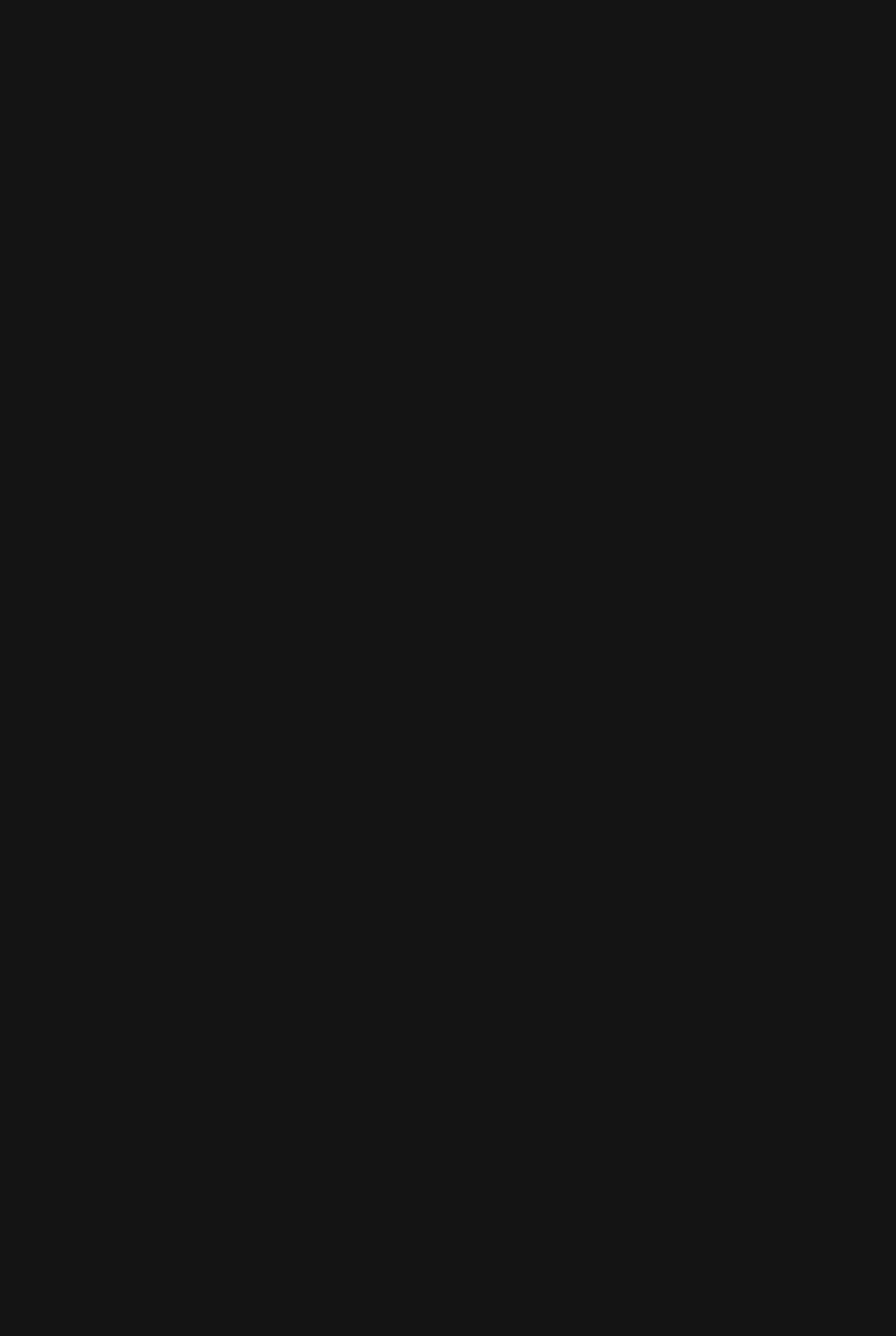
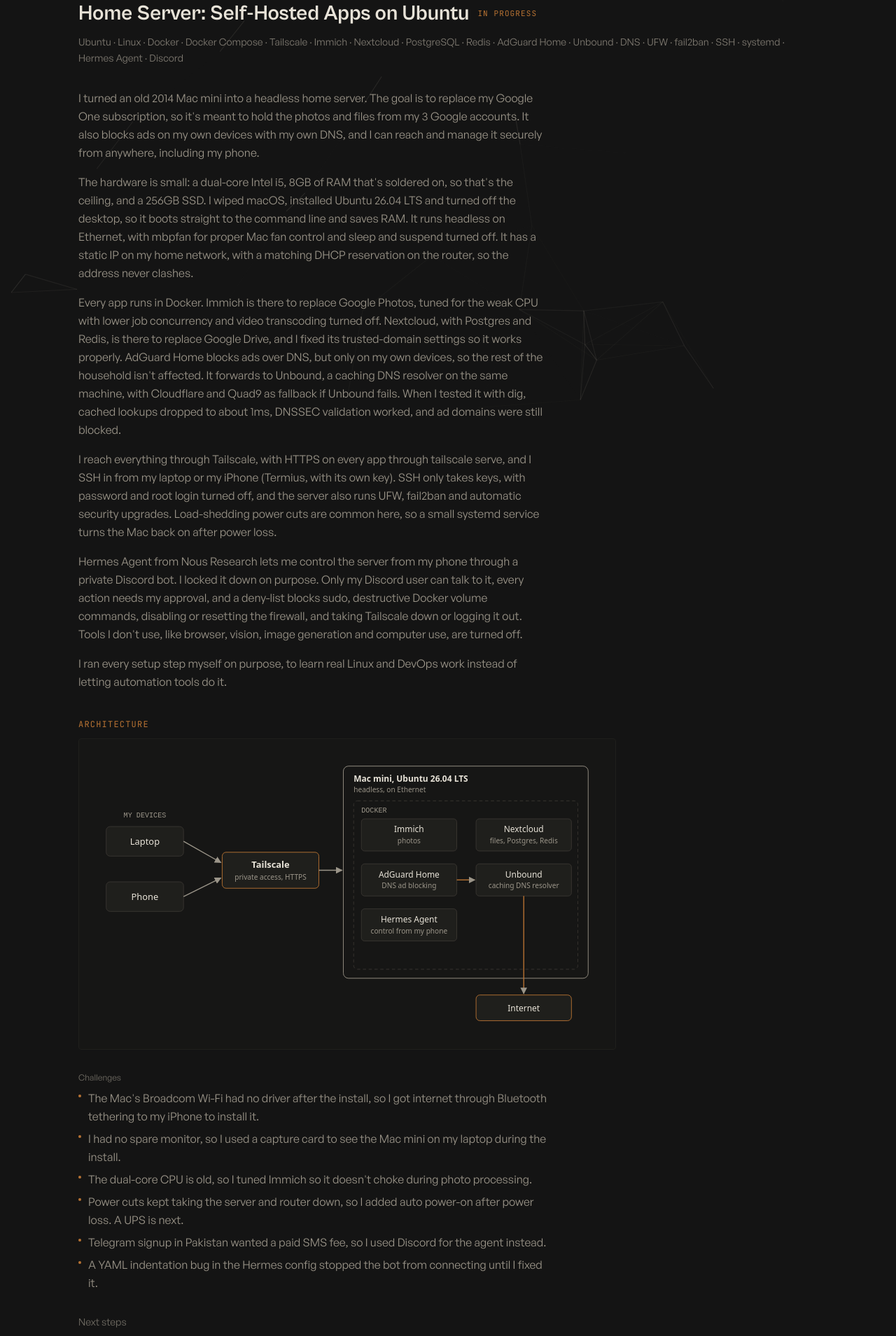
Before and after one commit to arsalqazi3/portfolio, a Next.js app: page /projects/home-server in a window 1280 px wide. Before the commit this address had no page. Shown: the part 200-2109 px from the top of the page at 70% size. Before the commit the page ends 800 px from the top, so only its background shows below. Built offline with nearby package versions, Linux system fonts and the light colour scheme.

Commit message:
Add home server project

```diff
--- a/src/app/projects/[slug]/page.tsx
+++ b/src/app/projects/[slug]/page.tsx
@@ -1,6 +1,7 @@
 import type { Metadata } from "next";
 import { existsSync } from "node:fs";
 import path from "node:path";
+import Image from "next/image";
 import Link from "next/link";
 import { notFound } from "next/navigation";
 import { PROJECTS, getProject } from "@/data/projects";
@@ -24,7 +25,9 @@
   const project = getProject(slug);
   if (!project) notFound();
 
-  const hasDemo = existsSync(path.join(process.cwd(), "public", "demos", project.demoFile));
+  const hasDemo =
+    project.demoFile !== undefined &&
+    existsSync(path.join(process.cwd(), "public", "demos", project.demoFile));
   const availableProofs = (project.proofs ?? []).filter((proof) =>
     existsSync(path.join(process.cwd(), "public", "proofs", project.slug, proof.file))
   );
@@ -80,11 +83,41 @@
         ))}
       </div>
 
+      {project.diagram && (
+        <div className="mt-10">
+          <p className="font-mono text-xs uppercase tracking-widest text-copper">Architecture</p>
+          <div className="mt-3 max-w-3xl rounded border border-ink-soft bg-ink-soft/20 p-4 sm:p-6">
+            <Image
+              src={`/diagrams/${project.diagram.file}`}
+              alt={project.diagram.alt}
+              width={780}
+              height={430}
+              unoptimized
+              className="h-auto w-full"
+            />
+          </div>
+        </div>
+      )}
+
       {project.highlights && (
         <div className="mt-8 max-w-2xl">
           <p className="text-xs text-muted/70">Highlights</p>
           <ul className="mt-2 space-y-1.5 text-sm leading-relaxed text-muted sm:text-base">
             {project.highlights.map((item) => (
+              <li key={item} className="flex gap-2.5">
+                <span className="mt-2 h-1 w-1 flex-none rounded-full bg-copper" aria-hidden="true" />
+                {item}
+              </li>
+            ))}
+          </ul>
+        </div>
+      )}
+
+      {project.challenges && (
+        <div className="mt-8 max-w-2xl">
+          <p className="text-xs text-muted/70">Challenges</p>
+          <ul className="mt-2 space-y-1.5 text-sm leading-relaxed text-muted sm:text-base">
+            {project.challenges.map((item) => (
               <li key={item} className="flex gap-2.5">
                 <span className="mt-2 h-1 w-1 flex-none rounded-full bg-copper" aria-hidden="true" />
                 {item}
@@ -117,7 +150,7 @@
           )}
           {project.remaining && (
             <div>
-              <p className="text-muted/70">Remaining</p>
+              <p className="text-muted/70">Next steps</p>
               <ul className="mt-1 space-y-1 text-muted/60">
                 {project.remaining.map((item) => (
                   <li key={item}>{item}</li>
@@ -128,6 +161,7 @@
         </div>
       )}
 
+      {project.demoFile && (
         <div className="mt-10">
           <p className="font-mono text-xs uppercase tracking-widest text-copper">Demo</p>
           {hasDemo ? (
@@ -140,6 +174,7 @@
             </div>
           )}
         </div>
+      )}
     </div>
   );
 }
--- a/src/data/projects.ts
+++ b/src/data/projects.ts
@@ -11,10 +11,14 @@
   remaining?: string[];
   /** Standout bullet points for a completed project's detail page. */
   highlights?: string[];
+  /** Problems hit along the way and how they were solved. */
+  challenges?: string[];
   /** Ordered screenshot proof, rendered as a horizontal scroll strip. Filenames live at public/proofs/<slug>/<file>. */
   proofs?: { file: string; caption: string }[];
-  /** Filename to look for at public/demos/<demoFile>. None uploaded yet. */
-  demoFile: string;
+  /** Architecture diagram at public/diagrams/<file>. */
+  diagram?: { file: string; alt: string };
+  /** Filename at public/demos/<demoFile>. Leave it out for projects with no demo, like private self-hosted apps. */
+  demoFile?: string;
 };
 
 export const PROJECTS: Project[] = [
@@ -84,6 +88,60 @@
     ],
     demoFile: "sentinelforge.mp4",
   },
+  {
+    slug: "home-server",
+    title: "Home Server: Self-Hosted Apps on Ubuntu",
+    status: "In Progress",
+    summary:
+      "An old 2014 Mac mini turned into a headless Ubuntu server that runs my own photo, file and DNS apps, and that I can manage securely from anywhere.",
+    description: [
+      "I turned an old 2014 Mac mini into a headless home server. The goal is to replace my Google One subscription, so it's meant to hold the photos and files from my 3 Google accounts. It also blocks ads on my own devices with my own DNS, and I can reach and manage it securely from anywhere, including my phone.",
+      "The hardware is small: a dual-core Intel i5, 8GB of RAM that's soldered on, so that's the ceiling, and a 256GB SSD. I wiped macOS, installed Ubuntu 26.04 LTS and turned off the desktop, so it boots straight to the command line and saves RAM. It runs headless on Ethernet, with mbpfan for proper Mac fan control and sleep and suspend turned off. It has a static IP on my home network, with a matching DHCP reservation on the router, so the address never clashes.",
+      "Every app runs in Docker. Immich is there to replace Google Photos, tuned for the weak CPU with lower job concurrency and video transcoding turned off. Nextcloud, with Postgres and Redis, is there to replace Google Drive, and I fixed its trusted-domain settings so it works properly. AdGuard Home blocks ads over DNS, but only on my own devices, so the rest of the household isn't affected. It forwards to Unbound, a caching DNS resolver on the same machine, with Cloudflare and Quad9 as fallback if Unbound fails. When I tested it with dig, cached lookups dropped to about 1ms, DNSSEC validation worked, and ad domains were still blocked.",
+      "I reach everything through Tailscale, with HTTPS on every app through tailscale serve, and I SSH in from my laptop or my iPhone (Termius, with its own key). SSH only takes keys, with password and root login turned off, and the server also runs UFW, fail2ban and automatic security upgrades. Load-shedding power cuts are common here, so a small systemd service turns the Mac back on after power loss.",
+      "Hermes Agent from Nous Research lets me control the server from my phone through a private Discord bot. I locked it down on purpose. Only my Discord user can talk to it, every action needs my approval, and a deny-list blocks sudo, destructive Docker volume commands, disabling or resetting the firewall, and taking Tailscale down or logging it out. Tools I don't use, like browser, vision, image generation and computer use, are turned off.",
+      "I ran every setup step myself on purpose, to learn real Linux and DevOps work instead of letting automation tools do it.",
+    ],
+    stack: [
+      "Ubuntu",
+      "Linux",
+      "Docker",
+      "Docker Compose",
+      "Tailscale",
+      "Immich",
+      "Nextcloud",
+      "PostgreSQL",
+      "Redis",
+      "AdGuard Home",
+      "Unbound",
+      "DNS",
+      "UFW",
+      "fail2ban",
+      "SSH",
+      "systemd",
+      "Hermes Agent",
+      "Discord",
+    ],
+    diagram: {
+      file: "home-server.svg",
+      alt: "Home server architecture: my laptop and phone connect through Tailscale to the Mac mini running Ubuntu. Inside Docker it runs Immich, Nextcloud, AdGuard Home, Unbound and Hermes Agent. AdGuard Home forwards DNS to Unbound, which goes out to the internet.",
+    },
+    challenges: [
+      "The Mac's Broadcom Wi-Fi had no driver after the install, so I got internet through Bluetooth tethering to my iPhone to install it.",
+      "I had no spare monitor, so I used a capture card to see the Mac mini on my laptop during the install.",
+      "The dual-core CPU is old, so I tuned Immich so it doesn't choke during photo processing.",
+      "Power cuts kept taking the server and router down, so I added auto power-on after power loss. A UPS is next.",
+      "Telegram signup in Pakistan wanted a paid SMS fee, so I used Discord for the agent instead.",
+      "A YAML indentation bug in the Hermes config stopped the bot from connecting until I fixed it.",
+    ],
+    remaining: [
+      "External backup drive, with restic backups on a timer",
+      "Import Google Takeout from all 3 accounts: photos into Immich with immich-go, files into Nextcloud",
+      "Test a full restore, then cancel Google One",
+      "A UPS for the router and Mac mini",
+      "WhatsApp backup, and a music library for Navidrome (set up, but paused for now)",
+    ],
+  },
 ];
 
 export function getProject(slug: string) {
```
Also changed, not shown: public/diagrams/home-server.svg (added). Lines whose indentation alone changed are shown as unchanged.
